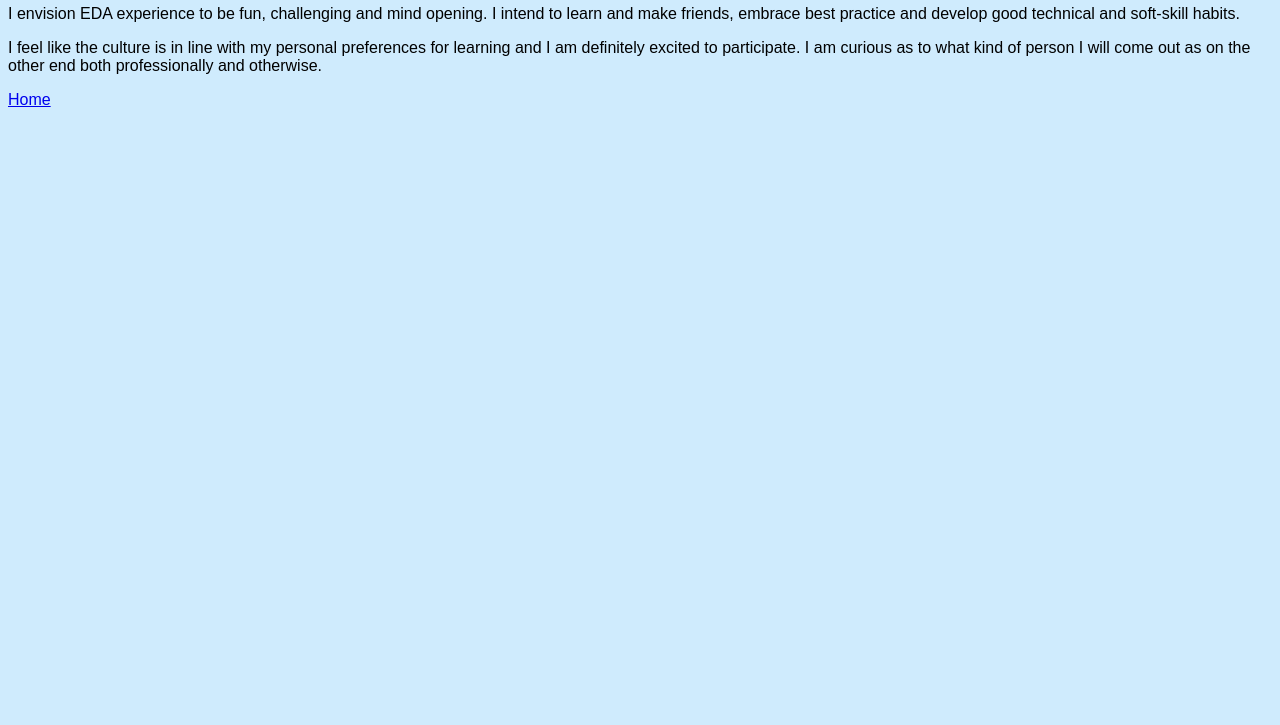
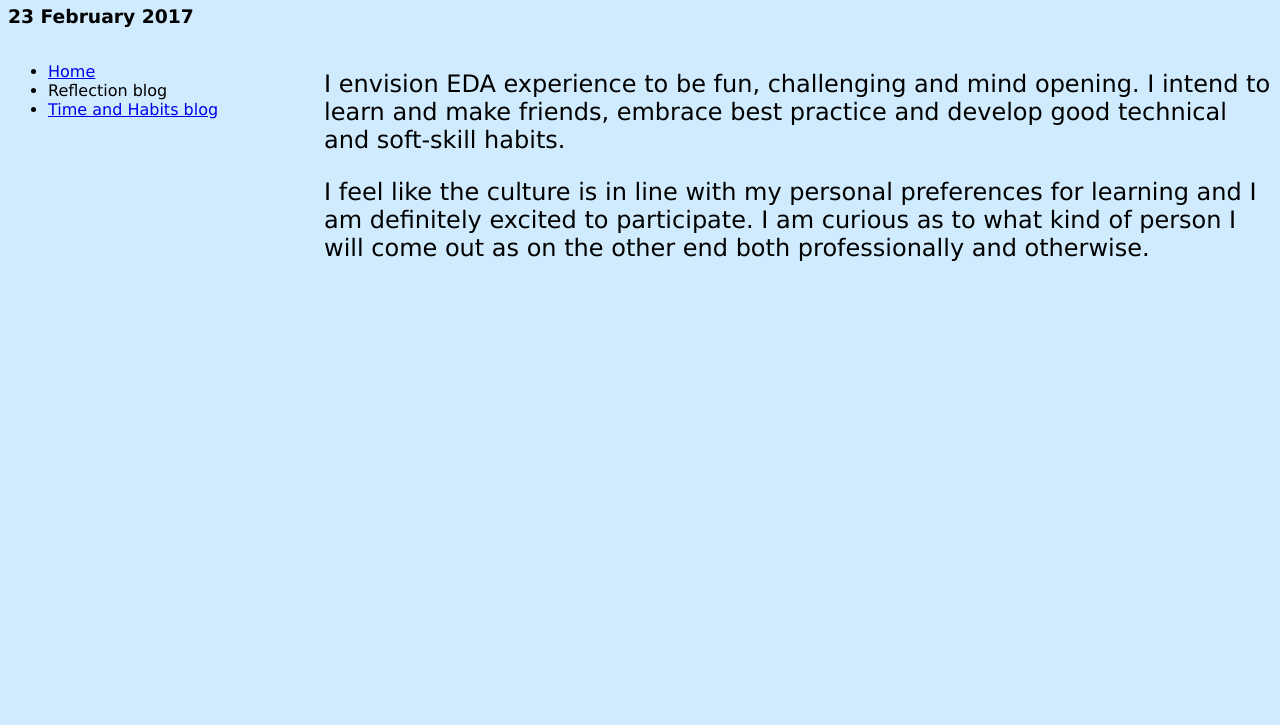
Before and after one commit to alisa17/alisa17.github.io, a plain HTML site: page blog/c1-reflection-blog.html in a window 1280 px wide. Shown: the part 75-800 px from the top of the page. Drawn offline with Linux system fonts and the light colour scheme.

Commit message:
Added navigation panel list

```diff
--- a/blog/c1-reflection-blog.html
+++ b/blog/c1-reflection-blog.html
@@ -9,14 +9,25 @@
 
 <body>
     <h1>Personal Reflections</h1>
+    <h3>23 February 2017</h3>
+    <div id="panel">
+        <ul>
+            <li><a href="../index.html">Home</a></li>
+            <li>Reflection blog</li>
+            <li><a href="../blog/c1-time-and-habits-blog.html">Time and Habits blog</a></li>
+        </ul>
+    </div>
+    <div id="main">
         <p>
             I envision EDA experience to be fun, challenging and mind opening. I intend to learn and make friends, embrace best practice and develop good technical and soft-skill habits.
         </p>
         <p>
             I feel like the culture is in line with my personal preferences for learning and I am definitely excited to participate. I am curious as to what kind of person I will come out as on the other end both professionally and otherwise.
         </p>
+    </div>
 
-    <a href="../index.html">Home</a>
+
+
 </body>
 
 </html>
--- a/styles/main.css
+++ b/styles/main.css
@@ -1,6 +1,6 @@
 body {
     background: #cfebfd;
-    font-family: Arial;
+    font-family: Lucida Sans;
 }
 
 h1 {
@@ -12,3 +12,14 @@ img {
     padding: 5px;
     width: 700px;
 }
+
+#panel {
+    width: 25%;
+    float: left;
+}
+
+#main {
+    width: 75%;
+    float: right;
+    font-size: 150%;
+}
```
Also changed, not shown: blog/c1-time-and-habits-blog.html (+12 -1 lines), index.html (+8 -1 lines), 1 other file. Lines whose indentation alone changed are shown as unchanged.
